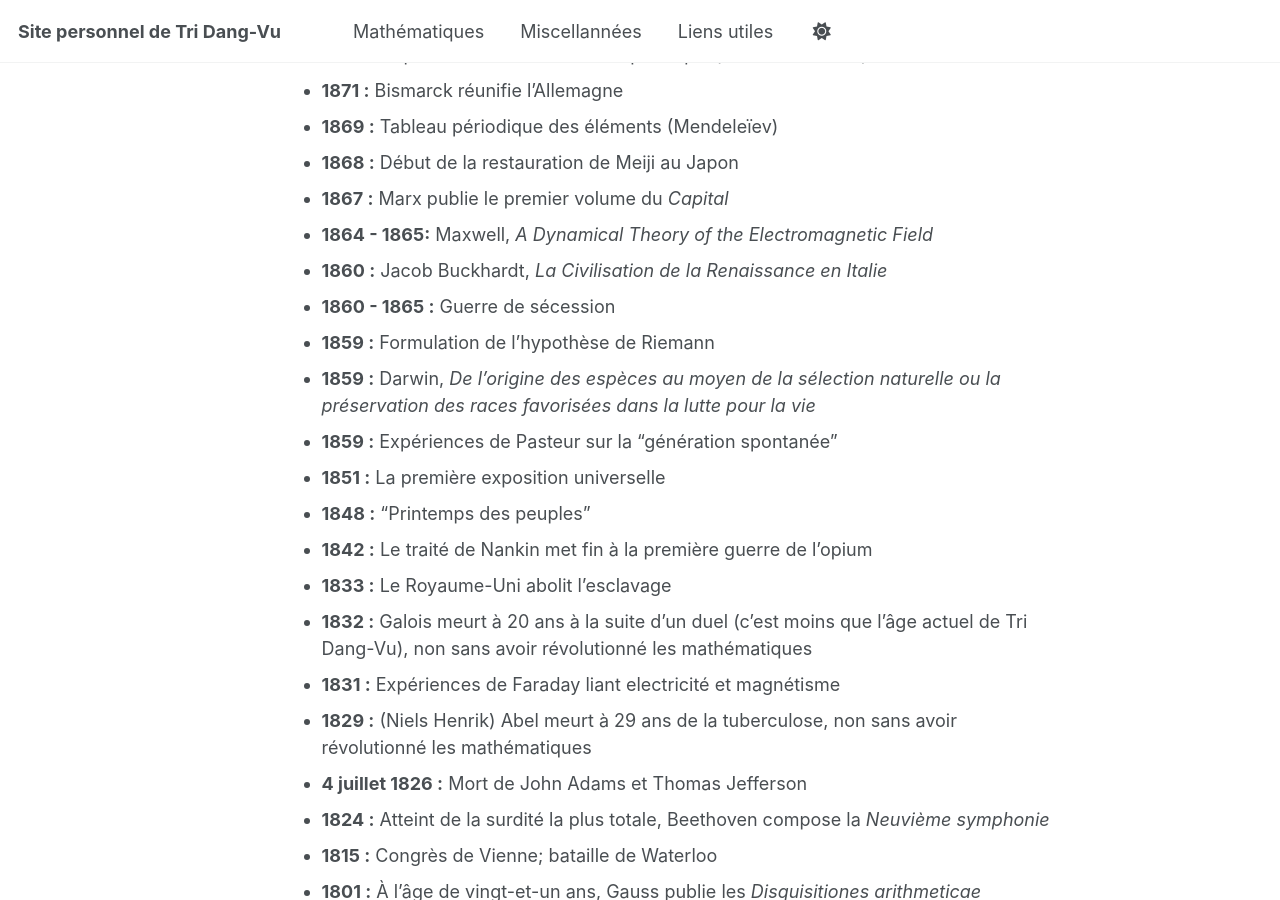
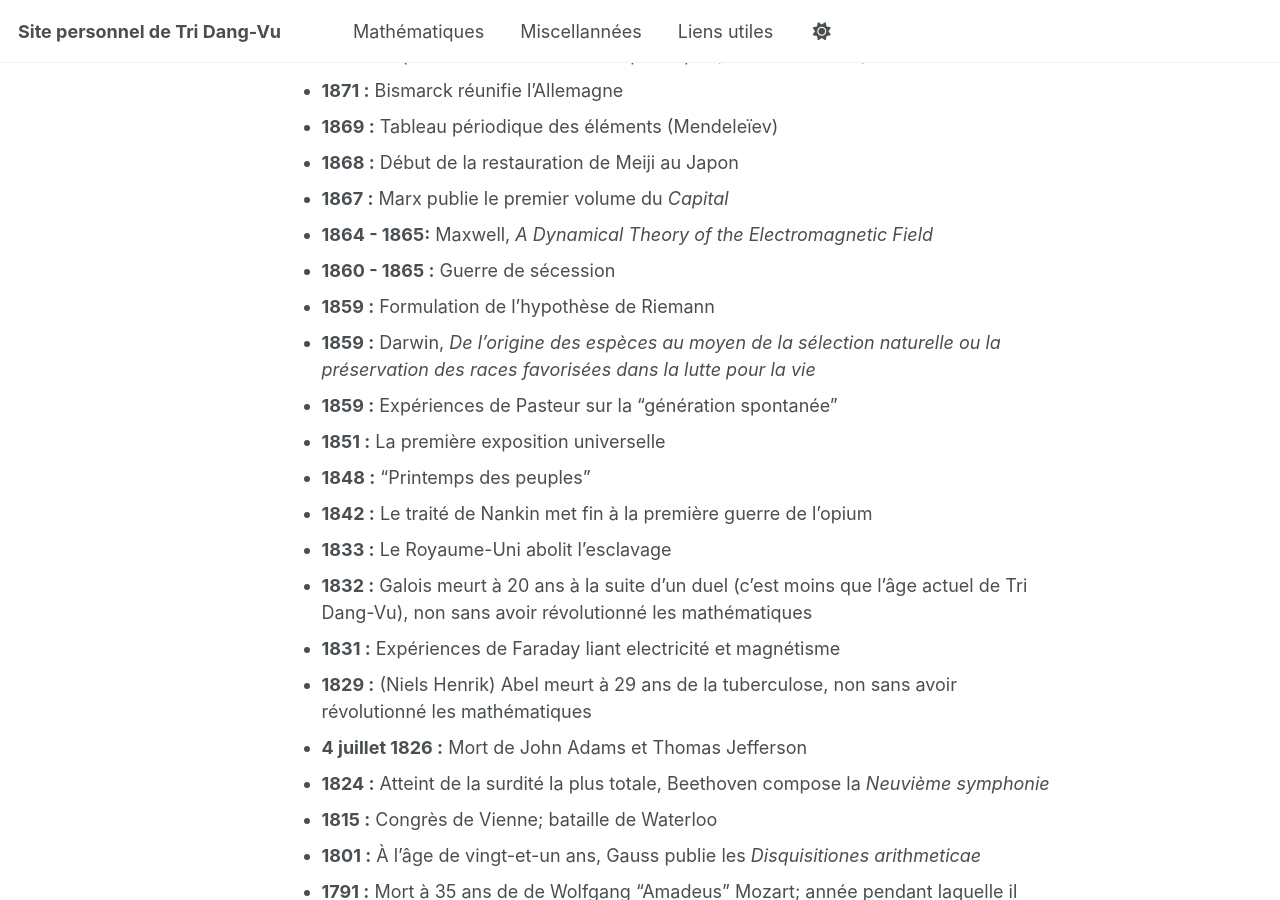
Before and after one commit to tridangvu/tridangvu.github.io, a Jekyll site: the page built from index.md, in a window 1280 px wide and 900 px high, scrolled down 2502 px. Built offline with Jekyll 4.4.1, drawn with Linux system fonts in a browser that asks for light colours; a script that is not in the unit is left out.

Commit message:
Update index.md

```diff
--- a/index.md
+++ b/index.md
@@ -70,7 +70,6 @@ Les événements suivants sont tous importants pour l'auteur de ce site. Il esti
 - **1868 :** Début de la restauration de Meiji au Japon
 - **1867 :** Marx publie le premier volume du *Capital*
 - **1864 - 1865:** Maxwell, *A Dynamical Theory of the Electromagnetic Field*
-- **1860 :** Jacob Buckhardt, *La Civilisation de la Renaissance en Italie*
 - **1860 - 1865 :** Guerre de sécession
 - **1859 :** Formulation de l'hypothèse de Riemann
 - **1859 :** Darwin, *De l'origine des espèces au moyen de la sélection naturelle ou la préservation des races favorisées dans la lutte pour la vie*
```
